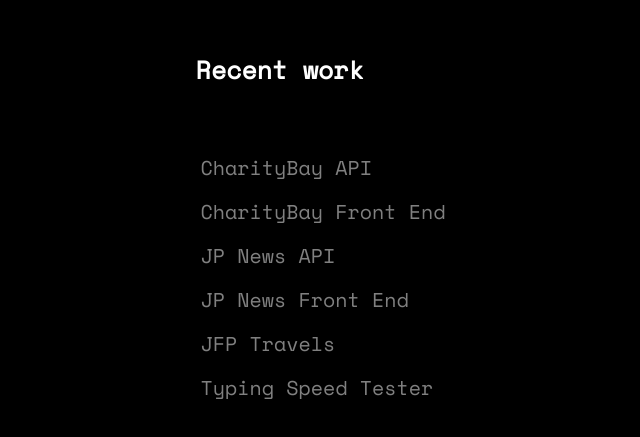
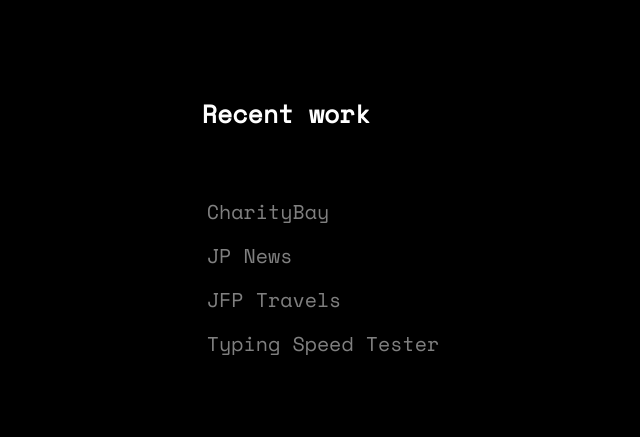
Before and after one commit to JFParrott/JFParrott.github.io, a plain HTML site: page index.html in a window 1280 px wide. Shown: the part 1799-2236 px from the top of the page, without its empty margins (317-957 px from the left). Drawn offline with nearby package versions, Linux system fonts and the light colour scheme.

Commit message:
remove backend repos from project list

```diff
--- a/index.html
+++ b/index.html
@@ -112,26 +112,10 @@
           <ul class="projects-list">
             <li class="project-item">
               <a
-                href="https://github.com/jonp2020/be-charity-bay"
-                class="project-tag"
-                target="_blank"
-                >CharityBay API</a
-              >
-            </li>
-            <li class="project-item">
-              <a
                 href="https://github.com/jonp2020/fe-charity-bay"
                 class="project-tag"
                 target="_blank"
-                >CharityBay Front End</a
-              >
-            </li>
-            <li class="project-item">
-              <a
-                href="https://github.com/JFParrott/nc-news"
-                class="project-tag"
-                target="_blank"
-                >JP News API</a
+                >CharityBay</a
               >
             </li>
             <li class="project-item">
@@ -139,7 +123,7 @@
                 href="https://github.com/JFParrott/fe-nc-news"
                 class="project-tag"
                 target="_blank"
-                >JP News Front End</a
+                >JP News</a
               >
             </li>
             <li class="project-item">
```
